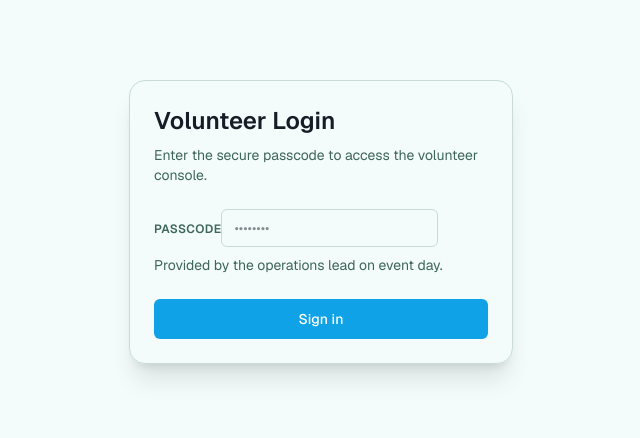
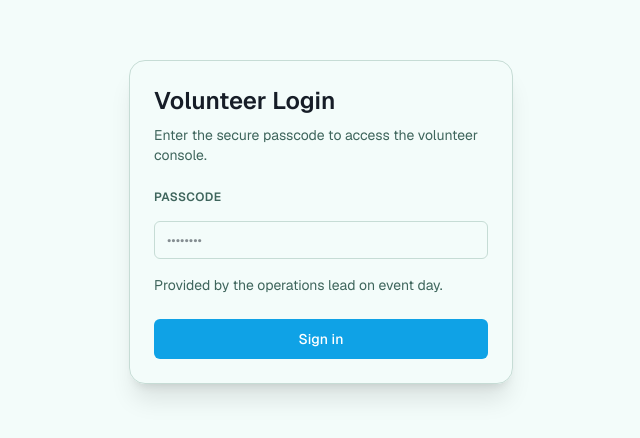
Before and after one commit to zildjianvitoo/bloodsync, a Next.js app: page /volunteer/login in a window 1280 px wide. Shown: the part 178-616 px from the top of the page, without its empty margins (319-959 px from the left). Built offline with nearby package versions, Linux system fonts and the light colour scheme; no server answers.

Commit message:
fix: passcode flex

```diff
--- a/components/auth/login-form.tsx
+++ b/components/auth/login-form.tsx
@@ -86,7 +86,7 @@ export function LoginForm({
           control={form.control}
           name="passcode"
           render={({ field }) => (
-            <FormItem>
+            <FormItem className="flex flex-col gap-2">
               <FormLabel className="text-xs font-semibold uppercase tracking-wide text-muted-foreground">
                 Passcode
               </FormLabel>
```
